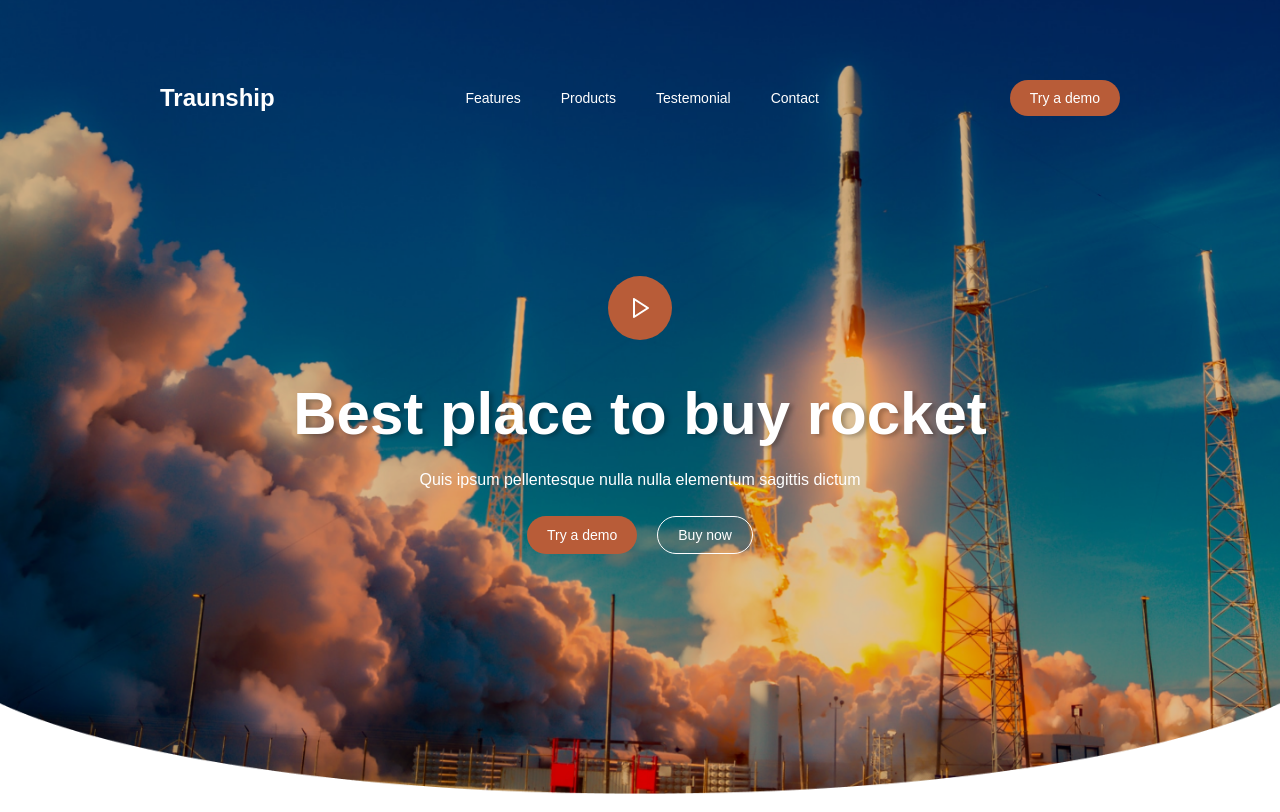
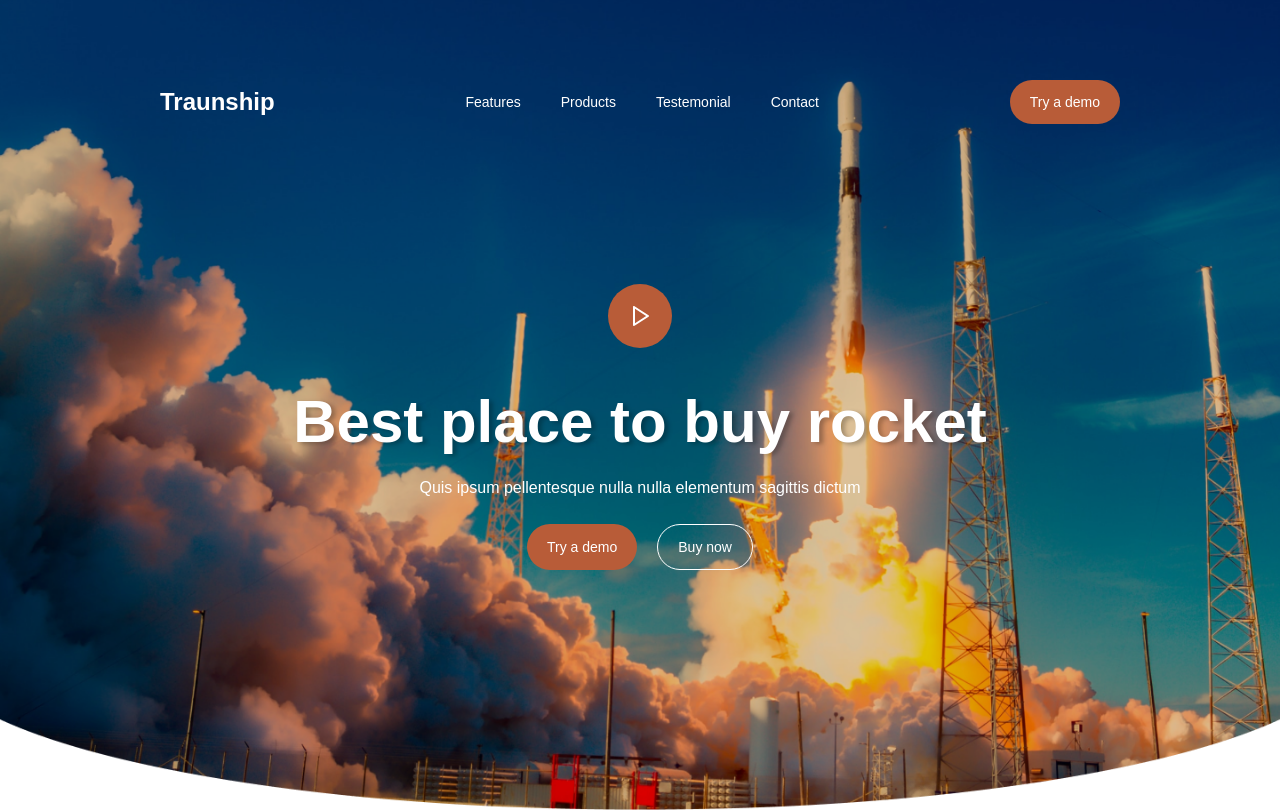
Before and after one commit to MarcosAntonio15243/Traunship-Landing-Page, a Next.js app: page / in a window 1280 px wide. Shown: the top 812 px of the page. Built offline with nearby package versions, Linux system fonts and the light colour scheme.

Commit message:
fix: Deixando Action Button mais parecido com a prototipação

```diff
--- a/src/components/button/ActionButton.tsx
+++ b/src/components/button/ActionButton.tsx
@@ -6,7 +6,7 @@ interface ActionButtonProps {
 }
 
 export default function ActionButton({ type="primary", styles="", children, ...props }: ActionButtonProps) {
-  const baseStyles = "cursor-pointer text-sm px-5 py-2 rounded-full";
+  const baseStyles = "cursor-pointer text-white text-sm px-5 py-3 rounded-full";
   const variants = {
     primary: "bg-[var(--caramel)]",
     secondary: "border-1",
```
